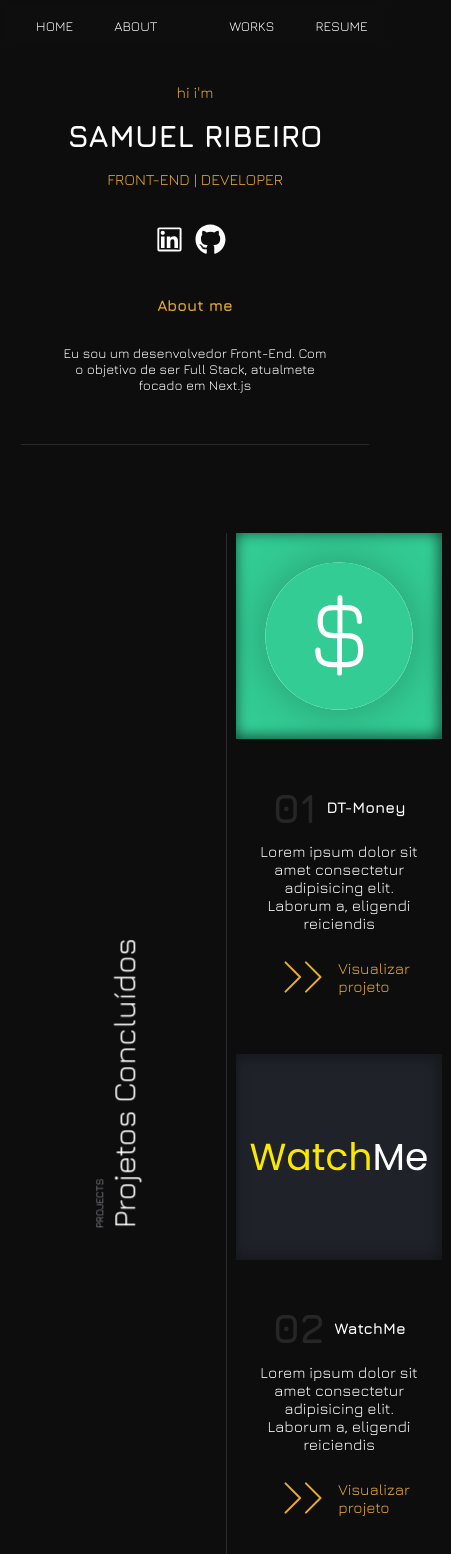
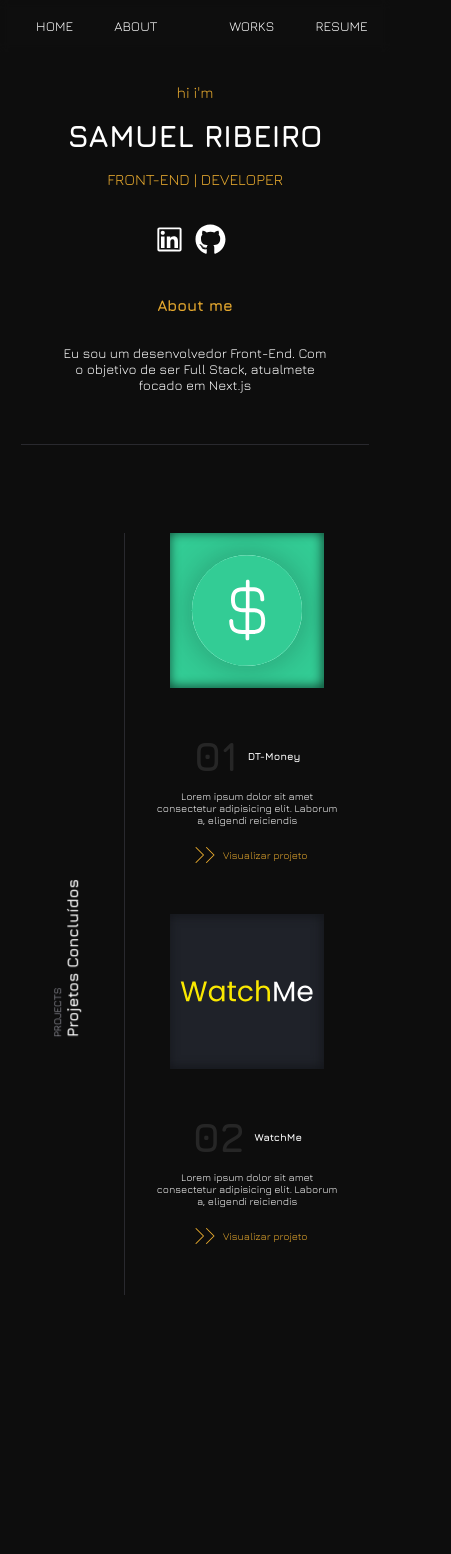
Before and after one commit to Samuelwps/Portifolio1.1, a React (Create React App) app: page / in a window 390 px wide. Shown: the top 1554 px of the page, 451 px wide, since content can reach past the window. After the commit the page ends 1326 px from the top, so only its background shows below. Built offline with nearby package versions, Linux system fonts and the light colour scheme.

Commit message:
Styling scrollbar and fixing Projects responsiveness

```diff
--- a/src/components/Projects/styled.ts
+++ b/src/components/Projects/styled.ts
@@ -29,19 +29,21 @@ export const Imgworks = styled.div`
 
 
         img{
-                max-width:20rem;
-                max-height:20rem;
+                max-width:15rem;
+                max-height:15rem;
         }
 `;
 
 export const SelectedWorks = styled.div`
+
         border-right: 1px solid var(--gray-800);
+        padding:5rem;
 
         @media screen and (max-width:1080px){
                 display: flex;
                 align-items: center;
                 justify-content: center;
-                max-width: 20rem;
+                max-width: 1rem;
         }
 
 
@@ -49,21 +51,27 @@ export const SelectedWorks = styled.div`
 `;
 
 export const ProjectsWorks = styled.div`
-        margin:1rem;
-        display:flex;
-        flex-direction:column;
-
         @media screen and (max-width:1080px){
                 transform: rotate(-90deg) translate3d(-20px,-6px,0);
-                min-width: 30rem;
+                min-width: 18rem;
+        }
+        @media screen and (max-width:940px){
+                min-width: 20rem;
+
+        }
+        @media screen and (max-width:535px){
+                min-width: 20rem;
 
         }
 
-        h2{
+        ::after h2{
                 font-size: 1.8rem;
                 font-weight:400;
                 @media screen and (max-width:1080px){
                         font-size: 3rem;
+                }
+                @media screen and (max-width:940px){
+                        font-size: 2rem;
                 }
 
 
@@ -79,7 +87,7 @@ export const DivWorks = styled.div`
         display:flex;
         flex-direction:column;
         margin:3rem;
-        font-size:1.5rem;
+        font-size:1rem;
 
         div{
                 display:flex;
@@ -108,6 +116,7 @@ export const DivWorks = styled.div`
                         display:flex;
                         justify-items:center;
                         align-items:center;
+                        text-align: center;
                         color:var(--yellow-500);
                         text-decoration:none;
                         transition:0.5s;
@@ -116,8 +125,8 @@ export const DivWorks = styled.div`
                         }
 
                         img{
-                                max-width:7rem;
-                                max-height:7rem;
+                                max-width:3.5rem;
+                                max-height:3.5rem;
                         }
                 }
         }
--- a/src/styles/global.ts
+++ b/src/styles/global.ts
@@ -3,6 +3,7 @@ import { createGlobalStyle } from "styled-components"
 export const GlobalStyle = createGlobalStyle`
     :root{
         --white: #FFFFFF;
+        --white-100:#35353562;
 
         --gray-100: #a8a8b3;
         --gray-300: #949494;
@@ -29,6 +30,22 @@ export const GlobalStyle = createGlobalStyle`
         color:white;
 
         background:#0D0D0D;
+
+        &::-webkit-scrollbar{
+        padding-right: 4px;
+        width: 0.3rem;
+        background: transparent;
+        }
+
+        &::-webkit-scrollbar-track {
+            background: transparent;        /* color of the tracking area */
+        }
+
+        &::-webkit-scrollbar-thumb{
+            border-radius: 10px;
+            background: var(--white-100);
+            border: 6px solid var(--white-100);
+        }
     }
 
 
@@ -61,4 +78,6 @@ export const GlobalStyle = createGlobalStyle`
             font-size: 64.5%;
         }
     }
+
+
 `;
```
Also changed, not shown: src/styles/teste.css (added).
